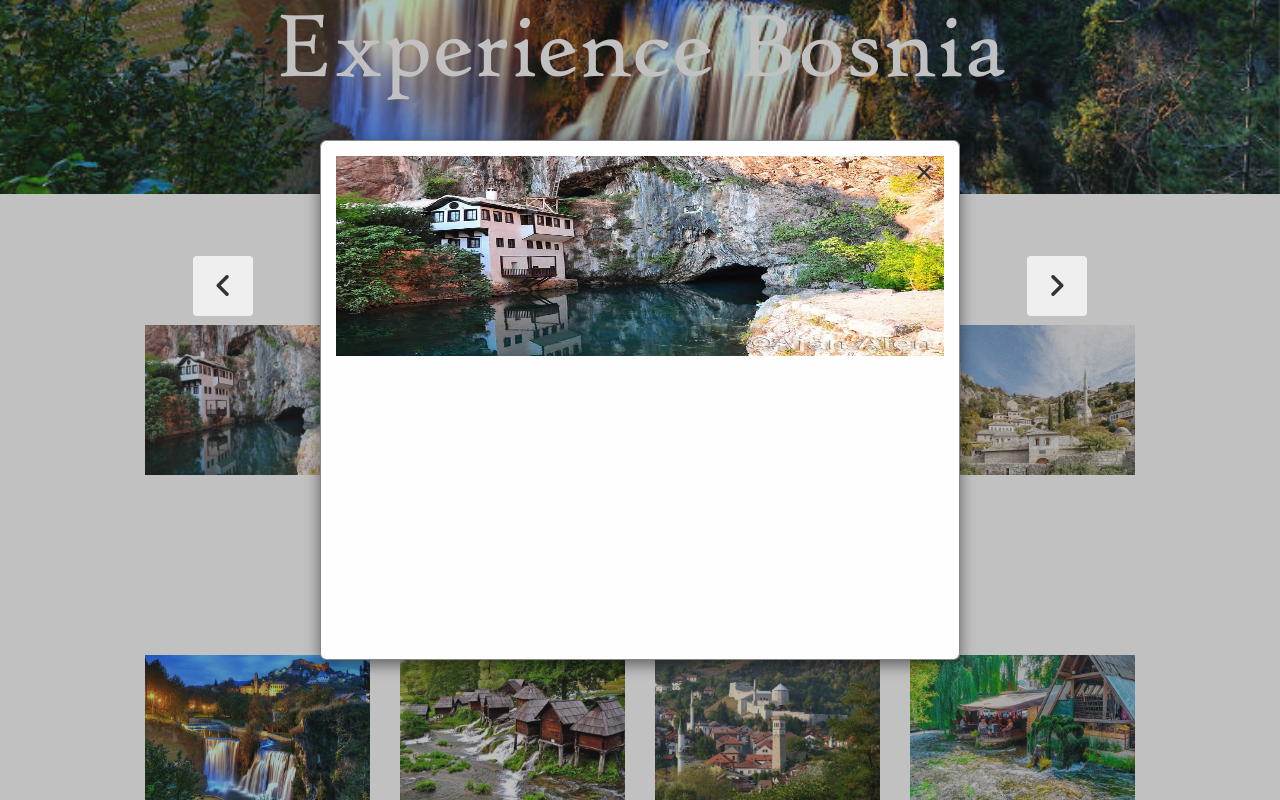
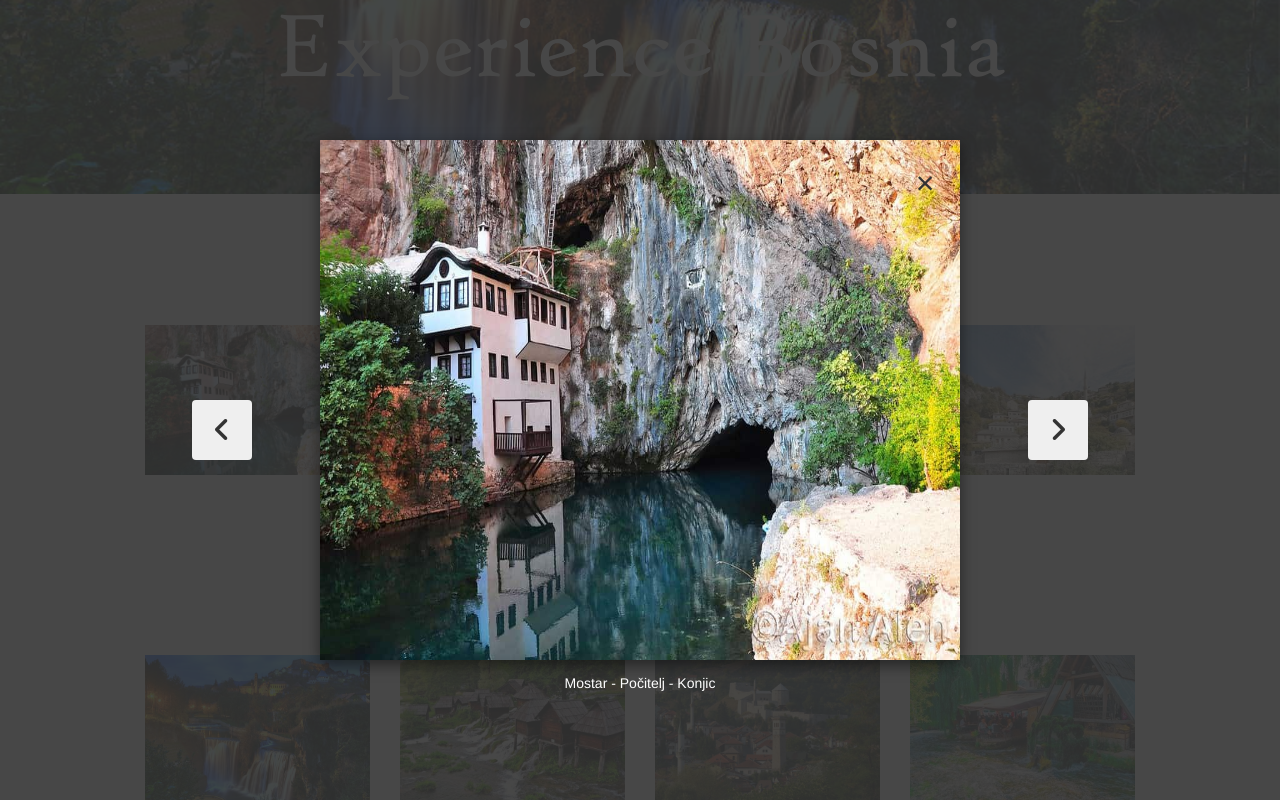
Before and after one commit to MirzaLeka/experienceBosnia, a website: page Web-Info/arrangements.html in a window 1280 px wide. Both pictures are taken after a click on the picture 257 px from the left and 806 px from the top of the page. Shown: the part 406-1206 px from the top of the page. Drawn offline with nearby package versions, Linux system fonts and the light colour scheme.

Commit message:
Updating modal. Adding caption

```diff
--- a/Resources/js/arrangements.js
+++ b/Resources/js/arrangements.js
@@ -9,7 +9,48 @@ function openModal(src) {
    $(".modalImg").attr("src", pageImages[src]);
 
    globalSrc = src;
-}
+
+   console.log(src);
+
+   let changeCaption =  Math.floor(src / 4);
+
+   console.log("cc " + changeCaption);
+
+   $(".modalCaption").text(arrangementsTitles[changeCaption]);
+
+
+//    switch (src) {
+
+//     case 1:
+//     case 2:
+//     case 3:
+//     case 4:
+//     $(".modalCaption").text(arrangementsTitles[0]);
+//     break;
+
+//     case 5:
+//     case 6:
+//     case 7:
+//     case 8:
+//     $(".modalCaption").text(arrangementsTitles[1]);
+//     break;
+
+//     case 9:
+//     case 10:
+//     case 11:
+//     case 12:
+//     $(".modalCaption").text(arrangementsTitles[2]);
+//     break;
+
+//     default:
+//     $(".modalCaption").text("sss");
+//     break;
+
+
+
+//        }
+   }
+
 
 function nextImg() {
     globalSrc++;
@@ -19,6 +60,8 @@ function nextImg() {
     }
 
     $(".modalImg").attr("src", pageImages[globalSrc]);
+
+
 
 }
 
@@ -30,6 +73,7 @@ function prevImg() {
     }
 
     $(".modalImg").attr("src", pageImages[globalSrc]);
+
 
 }
 
--- a/Resources/sass/index.scss
+++ b/Resources/sass/index.scss
@@ -133,7 +133,7 @@ font-family: titleFont;
   width: 100%; /* Full width */
   height: 100%; /* Full height */
   // overflow: auto; /* Enable scroll if needed */
-  background-color: rgba(51, 51, 51, 0.3); /* Fallback color */
+  background-color: rgba(51, 51, 51, 0.9); /* Fallback color */
   overflow: hidden;
   width: 100%;
 align-items: center;
@@ -144,14 +144,44 @@ height: 100vh;
 
 /* Modal Content */
 .modal-content {
-  background-color: #fefefe;
+/*  background-color: #fefefe;
   display: block;
   text-align: center;
   margin: 0 auto;
-  border: 1px solid #888;
+  border: 1px solid #888; */
   width: 50%;
   height: 65%;
+  padding: none;
+  margin: none;
+  background: transparent;
+  border: transparent;
+  /*box-shadow: none;
+  border: none;*/
 }
+
+/*
+.modal-body{
+background: transparent;
+padding: none;
+margin: none;
+box-shadow: none;
+border: none;
+} */
+
+.modalCaption{
+  background: transparent;
+  height: 15%;
+  width: 100%;
+  text-align: center;
+  margin-top: 2%;
+  color: #FFF;
+}
+
+.modalImg{
+  height: 100%;
+  width: 100%;
+}
+
 
 /*
 
@@ -191,11 +221,6 @@ height: 100vh;
 
 .modal-btn:hover{
   color: #FFF;
-}
-
-.modalImg{
-  height: 200px;
-  width: 100%;
 }
 
 .arrowBtn{
@@ -243,3 +268,22 @@ height: 100vh;
     color: lighten(#333, 30%);
   }
 }
+
+
+/* Modal Animation */
+.modal-content, .modalCaption {
+  -webkit-animation-name: zoom;
+  -webkit-animation-duration: 0.6s;
+  animation-name: zoom;
+  animation-duration: 0.6s;
+}
+
+@-webkit-keyframes zoom {
+  from {-webkit-transform:scale(0)}
+  to {-webkit-transform:scale(1)}
+}
+
+@keyframes zoom {
+  from {transform:scale(0)}
+  to {transform:scale(1)}
+}
--- a/Web-Info/arrangements.html
+++ b/Web-Info/arrangements.html
@@ -74,7 +74,6 @@
   <div class="modal-content">
 
 
-        <div class="modal-body">
 
           <p class="closeModal">&times</p>
 
@@ -88,9 +87,11 @@
               <i class="fa fa-angle-right fa-2x"></i>
             </button>
 
+            <div class="modalCaption"></div>
 
 
-           </div>
+
+
                   </div>
 
               </div>
```
Also changed, not shown: Resources/css/arrangements.css, Resources/css/home.css, Resources/css/index.css, Resources/css/sports.css, Resources/css/trips.css, 5 other files.
